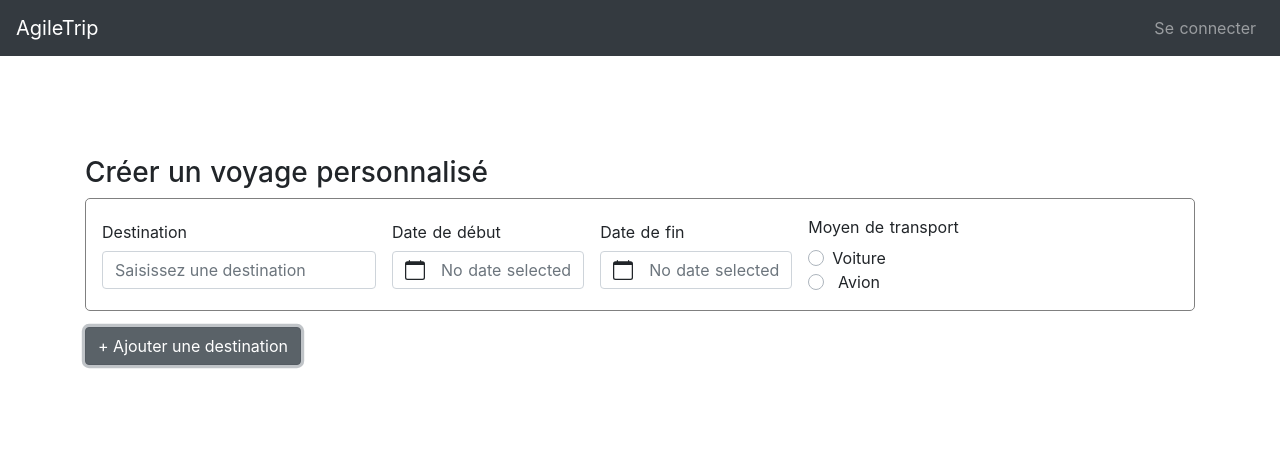
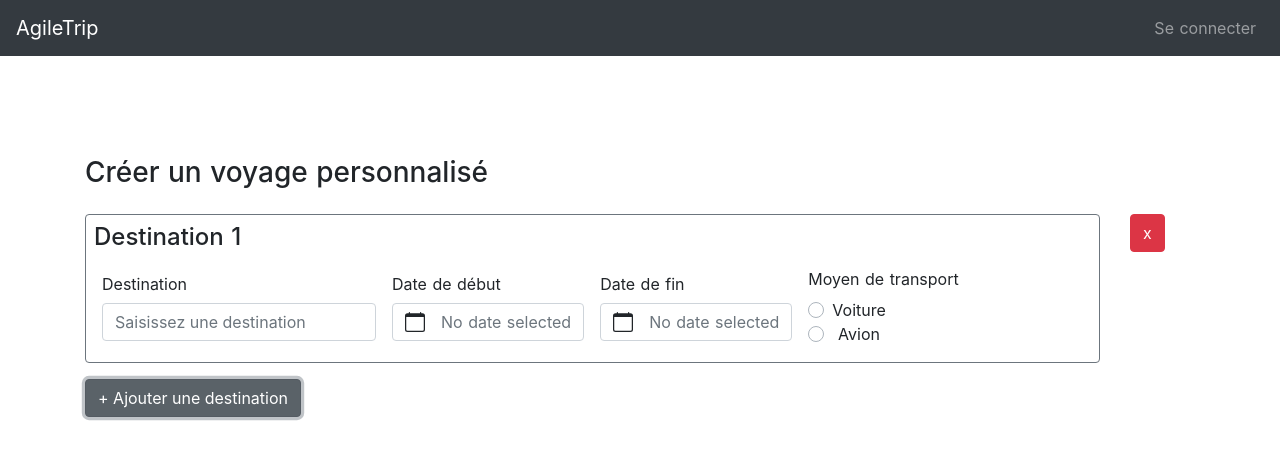
Before and after one commit to TheFowlerZ/AgileTrip, a Nuxt app: page /create-trip in a window 1280 px wide. Both pictures are taken after a click on the button "+ Ajouter une destination". Shown: the top 460 px of the page. Built offline with nearby package versions, Linux system fonts and the light colour scheme.

Commit message:
AT-30 Button to delete destination

```diff
--- a/components/Trip/Destination.vue
+++ b/components/Trip/Destination.vue
@@ -1,5 +1,7 @@
 <template>
-  <div class="destination-box mb-3 p-2">
+  <div class="mb-3 p-2 rounded border border-secondary">
+    <h4>{{ 'Destination ' + id }}</h4>
+
     <b-form inline>
       <b-form-group class="m-2" label="Destination">
         <b-form-input
@@ -40,9 +42,4 @@ export default {
 }
 </script>
 
-<style>
-.destination-box {
-  border: 1px solid gray;
-  border-radius: 5px;
-}
-</style>
+<style></style>
--- a/pages/create-trip/index.vue
+++ b/pages/create-trip/index.vue
@@ -1,11 +1,19 @@
 <template>
   <div>
-    <h3>Créer un voyage personnalisé</h3>
-    <Destination
-      v-for="destination in destinations"
-      :id="destination.id"
-      :key="destination.id"
-    ></Destination>
+    <h3 class="mb-4">Créer un voyage personnalisé</h3>
+    <b-row v-for="destination in destinations" :key="destination.id">
+      <b-col cols="11">
+        <Destination
+          :id="destination.id"
+          @delete-destination="deleteDestination()"
+        ></Destination>
+      </b-col>
+      <b-col cols="1">
+        <b-button variant="danger" @click="deleteDestination(destination.id)"
+          >x</b-button
+        >
+      </b-col>
+    </b-row>
     <b-button @click="addDestination">+ Ajouter une destination</b-button>
   </div>
 </template>
@@ -13,7 +21,7 @@
 <script>
 export default {
   data: () => ({
-    count: 0,
+    count: 1,
     destinations: [],
   }),
   methods: {
@@ -22,6 +30,12 @@ export default {
         id: this.count++,
       })
     },
+
+    deleteDestination(id) {
+      this.destinations = this.destinations.filter(
+        (destination) => destination.id !== id
+      )
+    },
   },
 }
 </script>
```
